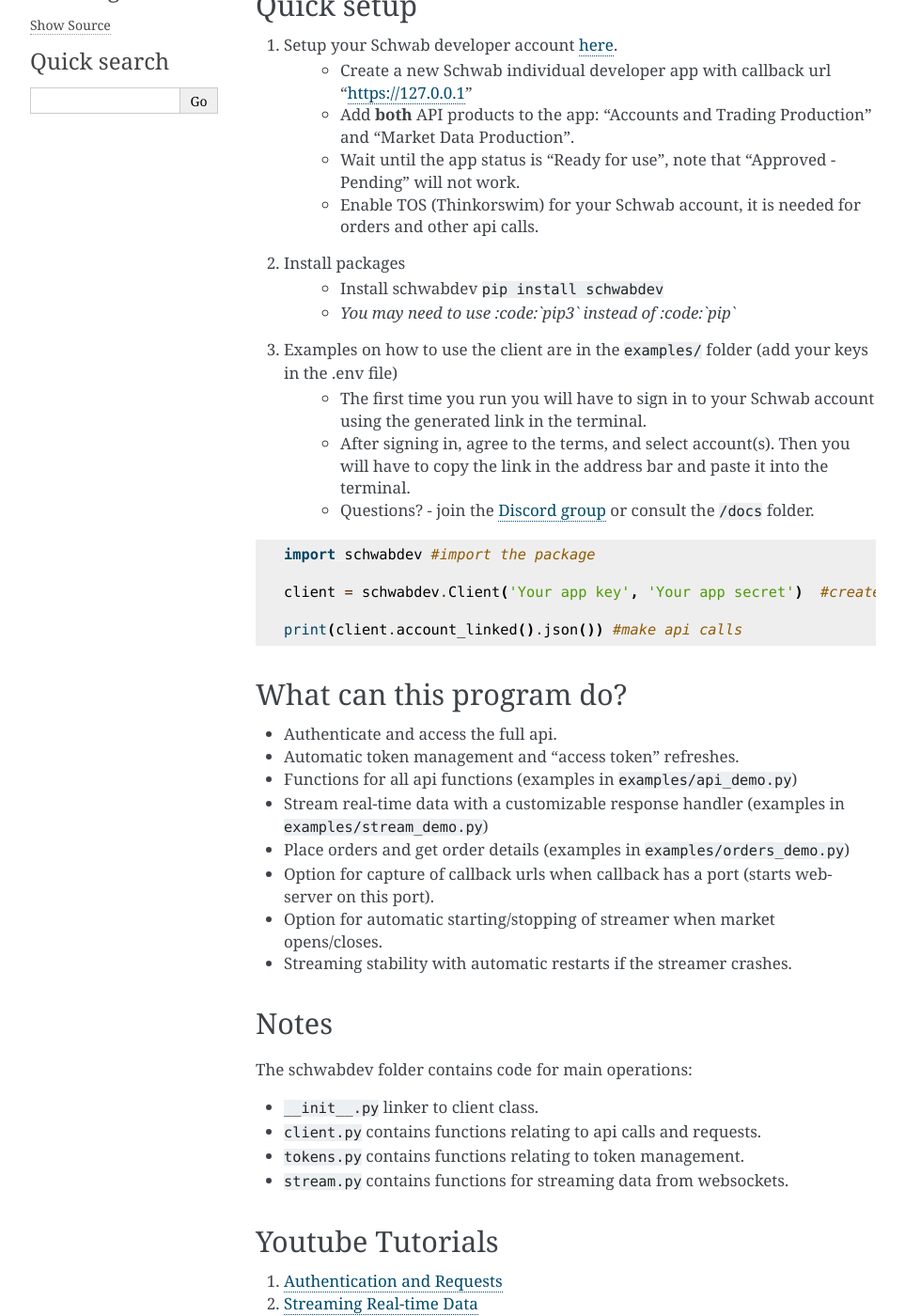
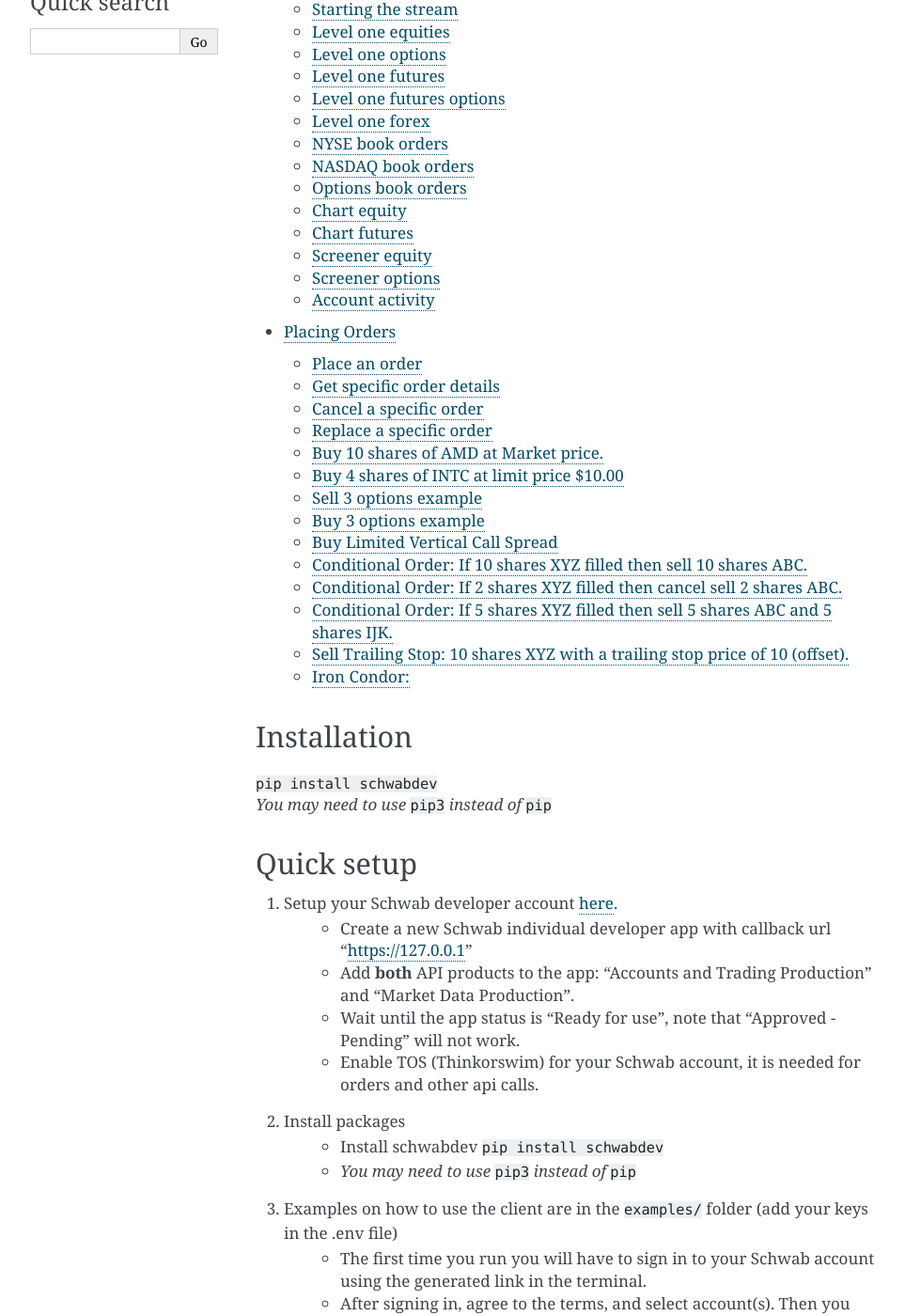
Before and after one commit to tylerebowers/temp-test-read-the-docs, a Sphinx documentation site: the page built from docs/index.rst, in a window 1280 px wide and 1400 px high, scrolled down 302 px. Shown: the whole window at 94% size, without its empty margins (148-1111 px from the left). Built offline with Sphinx 7.4.7, drawn with Linux system fonts in a browser that asks for light colours; some of the changed text lies outside the part shown.

Commit message:
Update index.rst

```diff
--- a/docs/index.rst
+++ b/docs/index.rst
@@ -30,6 +30,14 @@
     :target: https://github.com/tylerebowers/Schwab-API-Python
     :alt: GitHub
 
+.. toctree::
+    :maxdepth: 2
+
+    api
+    client
+    stream
+    orders
+
 Installation
 ------------
 
@@ -46,7 +54,7 @@
     * Enable TOS (Thinkorswim) for your Schwab account, it is needed for orders and other api calls.
 #. Install packages
     * Install schwabdev :code:`pip install schwabdev`
-    * *You may need to use :code:`pip3` instead of :code:`pip`*
+    * *You may need to use* :code:`pip3` *instead of* :code:`pip`
 #. Examples on how to use the client are in the :code:`examples/` folder (add your keys in the .env file)
     * The first time you run you will have to sign in to your Schwab account using the generated link in the terminal.
     * After signing in, agree to the terms, and select account(s). Then you will have to copy the link in the address bar and paste it into the terminal.
@@ -60,27 +68,6 @@
 
     print(client.account_linked().json()) #make api calls
 
-
-What can this program do?
--------------------------
-
-* Authenticate and access the full api.
-* Automatic token management and "access token" refreshes.
-* Functions for all api functions (examples in :code:`examples/api_demo.py`)
-* Stream real-time data with a customizable response handler (examples in :code:`examples/stream_demo.py`)
-* Place orders and get order details (examples in :code:`examples/orders_demo.py`)
-* Option for capture of callback urls when callback has a port (starts webserver on this port).
-* Option for automatic starting/stopping of streamer when market opens/closes.
-* Streaming stability with automatic restarts if the streamer crashes.
-
-Notes
------
-
-| The schwabdev folder contains code for main operations:
-* :code:`__init__.py` linker to client class.
-* :code:`client.py` contains functions relating to api calls and requests.
-* :code:`tokens.py` contains functions relating to token management.
-* :code:`stream.py` contains functions for streaming data from websockets.
 
 Youtube Tutorials
 -----------------
```
